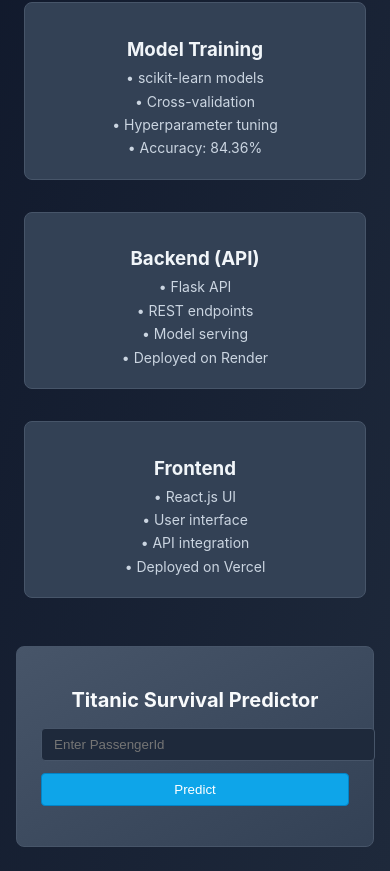
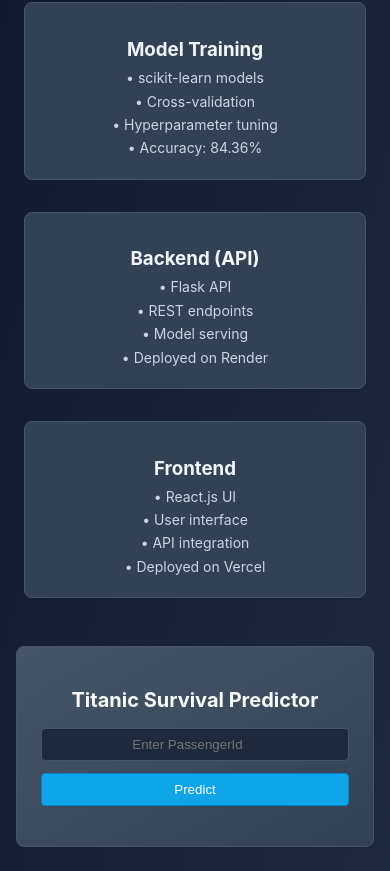
Before and after one commit to YOUSEF-ysfxjo/titanic-ml-project, a React (Create React App) app in the folder titanic-survival-app/: page / in a window 390 px wide. Shown: the part 461-1332 px from the top of the page. Built offline with nearby package versions, Linux system fonts and the light colour scheme.

Commit message:
mobile responsive + final UI improvements

```diff
--- a/titanic-survival-app/src/TitanicApp.css
+++ b/titanic-survival-app/src/TitanicApp.css
@@ -213,9 +213,18 @@
     }
 
     .input-container {
-      flex-direction: column;
-      gap: 0.75rem;
-    }
+        flex-direction: column;
+        align-items: center; /* ✅ يوسّط المكونات */
+        gap: 0.75rem;
+      }
+
+      .passenger-input {
+        width: 100%;
+        max-width: 100%;
+        box-sizing: border-box;
+        text-align: center; /* ✅ يوسّط النص داخل المربع */
+      }
+
 
     .predict-button {
       width: 100%;
```
